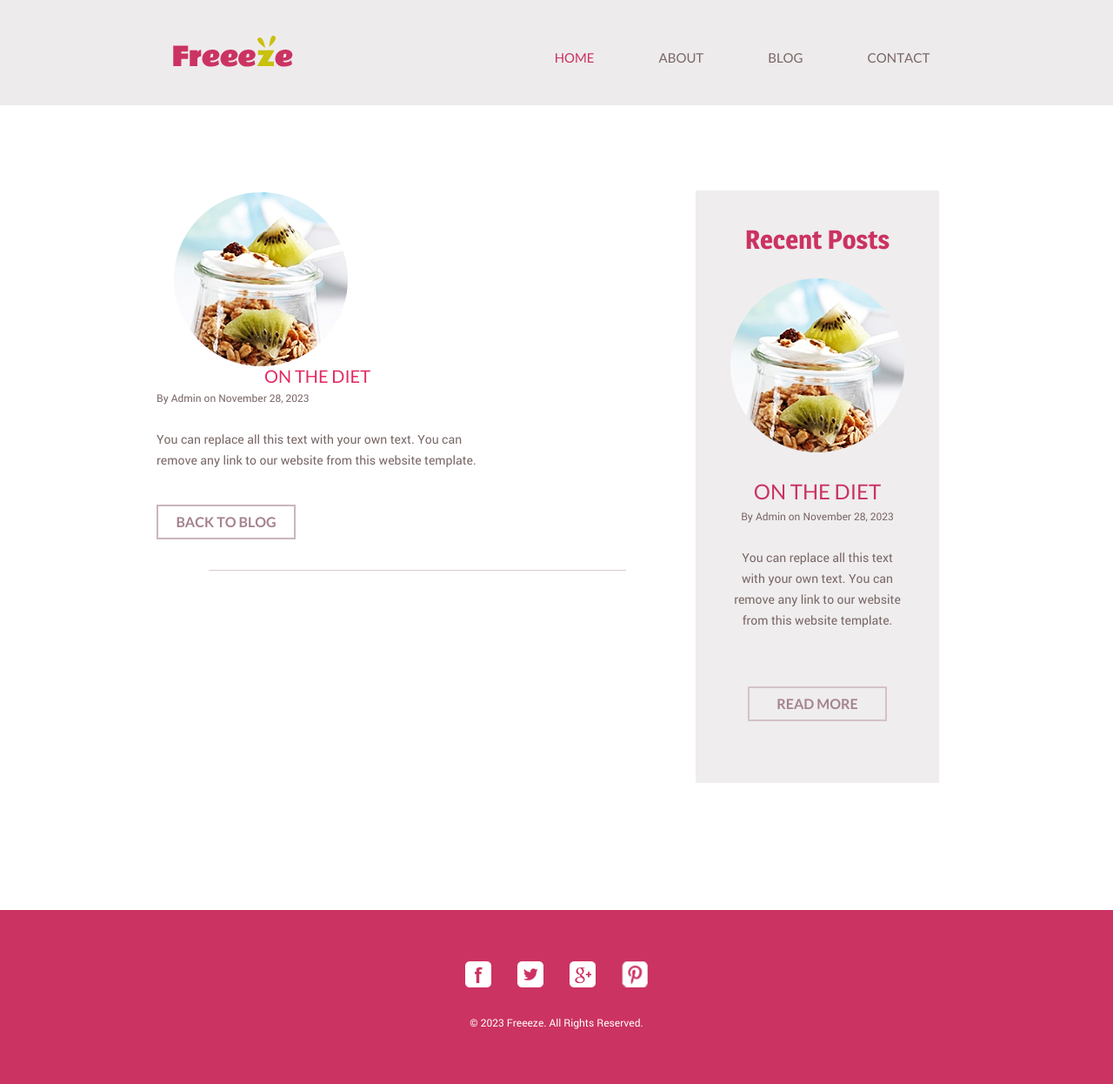
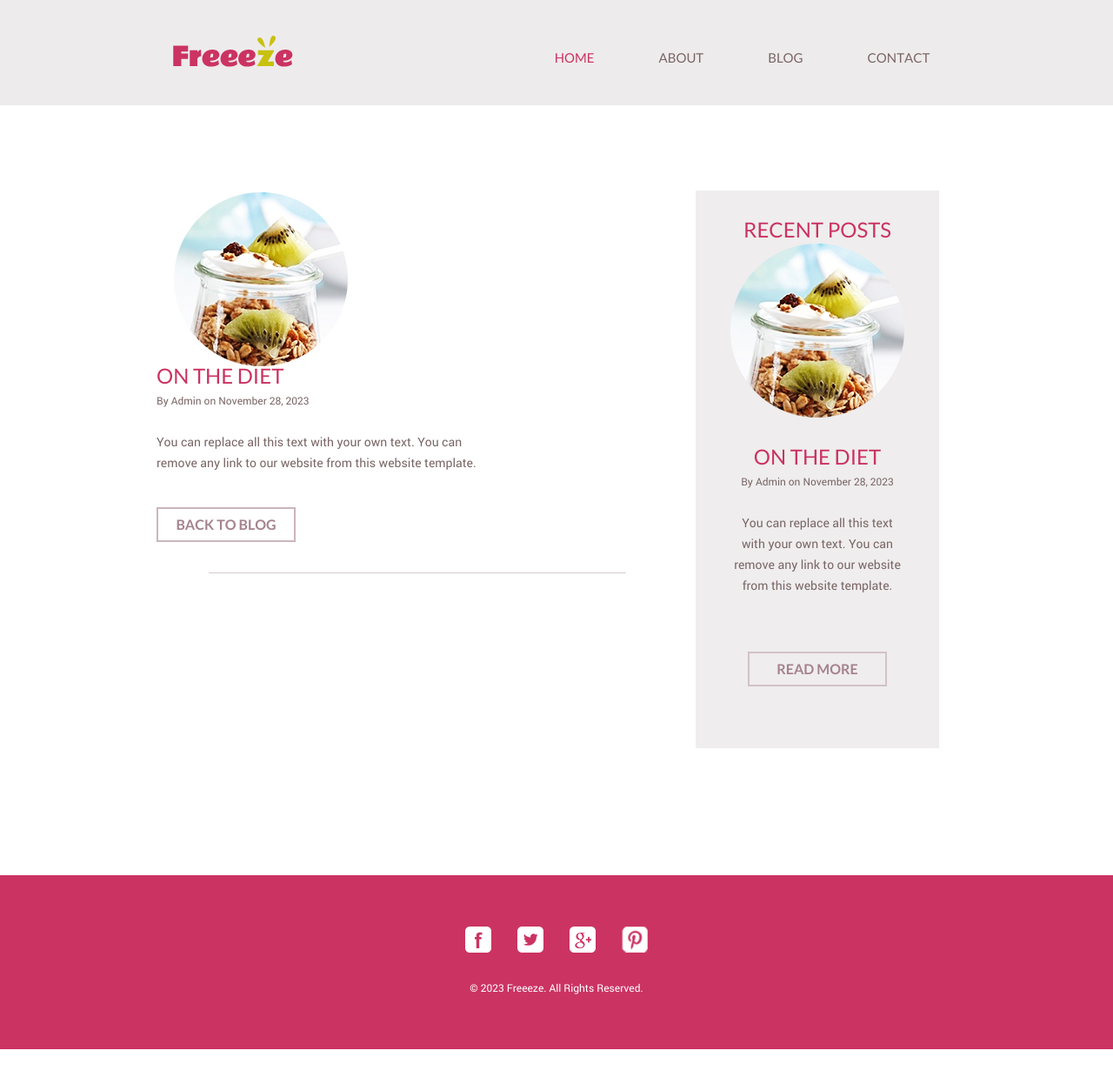
Before and after one commit to bdwilliamsvanzant/Froyo, a Jekyll site: the page built from _posts/2023-11-28-on-the-diet.md, in a window 1280 px wide. Shown: the whole page at 87% size. Built offline with Jekyll 4.4.1, drawn with Linux system fonts in a browser that asks for light colours; after the commit the page ends 1206 px from its top, so only the background shows below that.

Commit message:
h1 as h2 in sidebar

```diff
--- a/_posts/2023-11-28-on-the-diet.md
+++ b/_posts/2023-11-28-on-the-diet.md
@@ -6,7 +6,7 @@ author: Admin
 published: true
 image: /images/on-diet.png
 ---
-<h2>ON THE DIET</h2>
+<h1>ON THE DIET</h1>
 <div style="padding: 0 !important;">
 <span>By Admin on November 28, 2023</span>
 </div>
--- a/css/style.css
+++ b/css/style.css
@@ -682,14 +682,14 @@ img {
 }
 #body div.blog .sidebar h1, #body div.singlepost .sidebar h1 {
 	color: #CB3362;
-	font-family: magra-bold-webfont;
-	font-size: 30px;
+	font-family: lato-regular-webfont;
+	font-size: 24px;
 	font-weight: normal;
-	line-height: 30px;
+	line-height: 24px;
 	margin: 0;
-	padding: 42px 0 29px;
+	padding: 34px 0 3px;
 	text-align: center;
-	text-transform: capitalize;
+	text-transform: uppercase;
 }
 #body div.blog .sidebar img, #body div.singlepost .sidebar img {
 	display: block;
```
